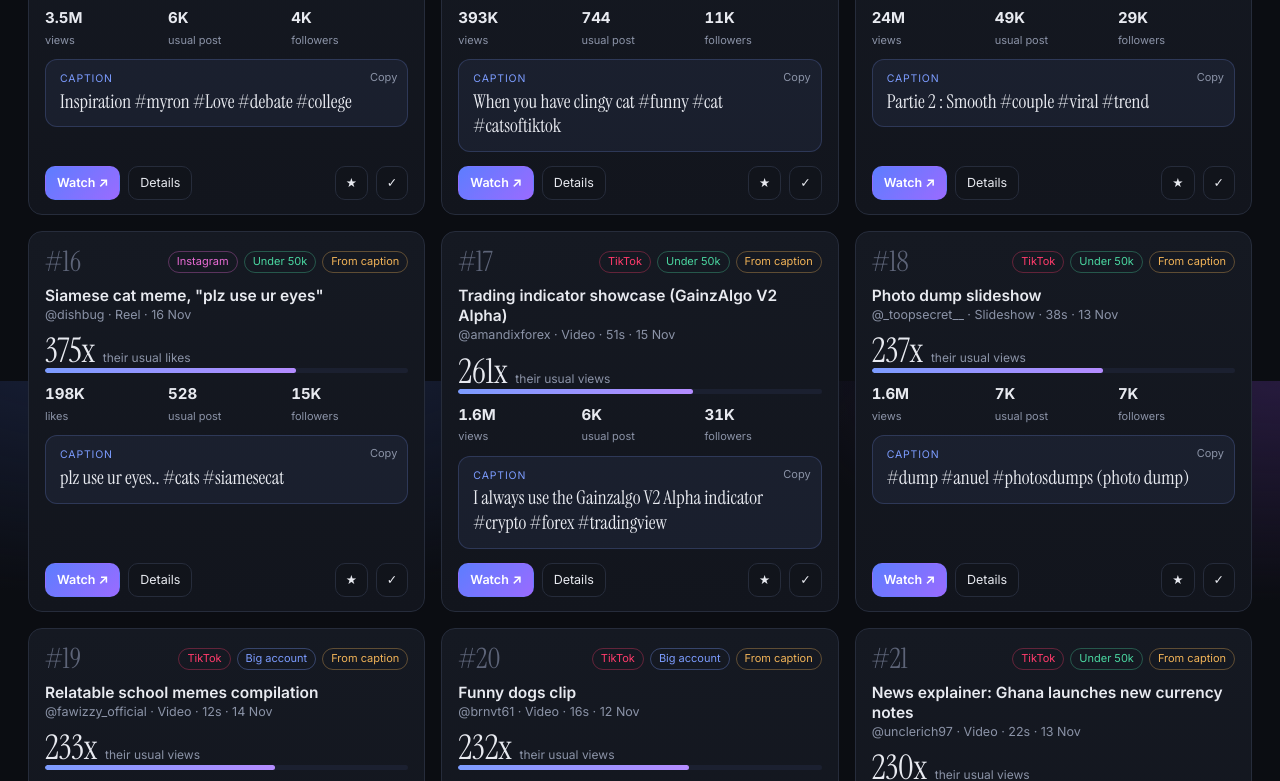
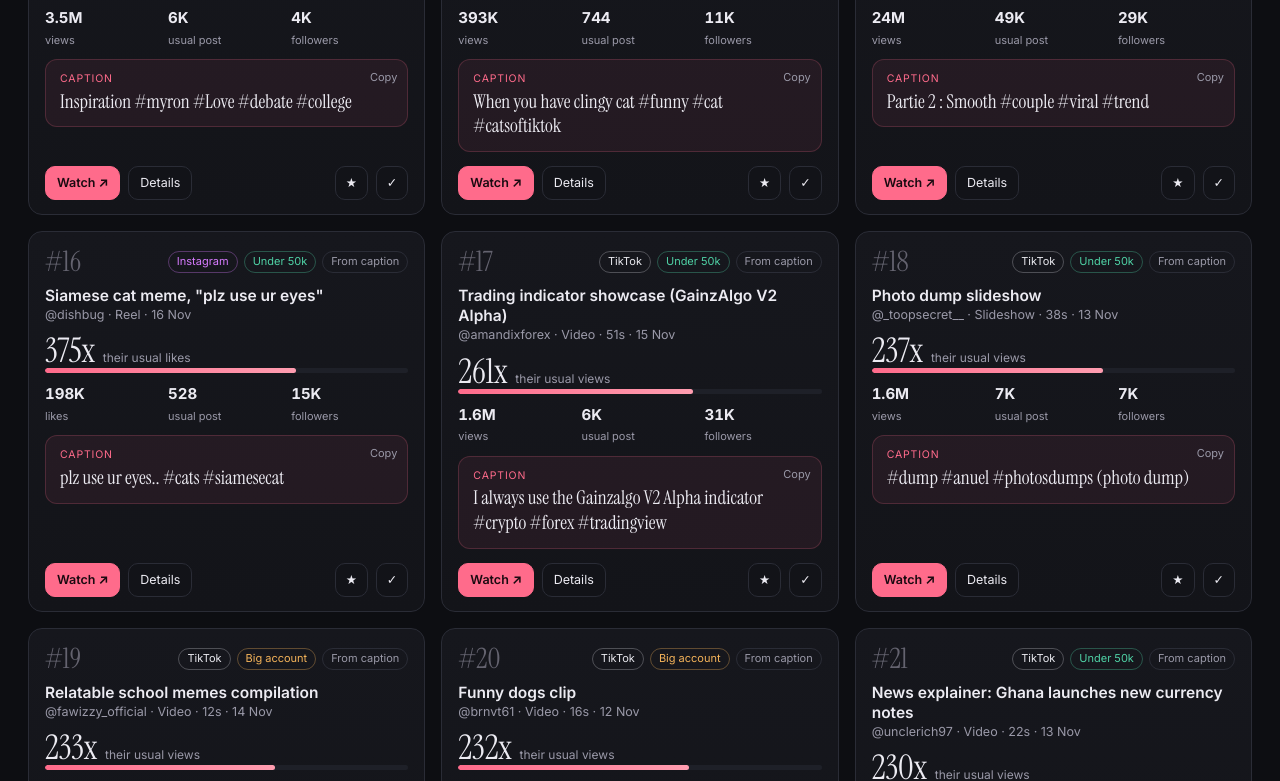
Before and after one commit to gabmiren/Viral-Content-Scraping, a plain HTML site: page index.html in a window 1280 px wide. Shown: the part 2019-2800 px from the top of the page. Drawn offline with Linux system fonts and the light colour scheme.

Commit message:
Switch the board to the coral and charcoal palette
Co-Authored-By: Claude Opus 5.5 <noreply@anthropic.com>
Claude-Session: https://claude.ai/code/session_014Wg4vrd1KVeMdZVRcTTgeB

```diff
--- a/app.js
+++ b/app.js
@@ -65,7 +65,7 @@
   const badges = (it) => {
     const pl = it.platform === 'Instagram' ? '<span class="badge ig">Instagram</span>' : '<span class="badge tt">TikTok</span>';
     const sz = it.size === 'small' ? '<span class="badge ok">Under 50k</span>' : '<span class="badge core">Big account</span>';
-    return `${pl}${sz}<span class="badge warn">From caption</span>`;
+    return `${pl}${sz}<span class="badge muted">From caption</span>`;
   };
   const card = (it) => {
     const usual = Math.max(1.5, (it.median / it.metric) * 100);
--- a/style.css
+++ b/style.css
@@ -1,52 +1,52 @@
 :root {
-  --bg: #0b0d12;
-  --bg2: #11141b;
-  --card: #151922;
-  --card2: #1b2030;
-  --line: #262c3b;
-  --text: #e8eaf0;
-  --muted: #8b93a7;
-  --dim: #5d6478;
-  --accent: #7c9cff;
-  --accent2: #b48cff;
-  --good: #4ad6a0;
-  --warn: #f2b458;
-  --tt: #ff3b6b;
-  --ig: #e86bd4;
+  --bg: #0d0e12;
+  --bg2: #121318;
+  --card: #16171d;
+  --card2: #1e2028;
+  --line: #2a2c36;
+  --text: #ecebf2;
+  --muted: #9a99a8;
+  --dim: #64636f;
+  --accent: #ff6b8b;
+  --accent2: #ff9db0;
+  --good: #4fd1a5;
+  --warn: #f5b45a;
+  --tt: #e9e9ef;
+  --ig: #d77bff;
   --radius: 14px;
 }
 * { box-sizing: border-box; }
 [hidden] { display: none !important; }
 html, body { margin: 0; background: var(--bg); color: var(--text); font-family: Inter, system-ui, sans-serif; font-size: 14px; line-height: 1.45; }
-body { background: radial-gradient(1200px 500px at 15% -10%, #1a2340 0%, transparent 60%), radial-gradient(900px 400px at 100% 0%, #261a3d 0%, transparent 55%), var(--bg); background-attachment: fixed; min-height: 100vh; }
+body { background: var(--bg); min-height: 100vh; }
 a { color: inherit; }
 button, select, input { font: inherit; color: inherit; }
 
 /* header */
 .top { display: flex; align-items: center; justify-content: space-between; gap: 20px; padding: 22px 28px 10px; flex-wrap: wrap; }
 .brand { display: flex; align-items: center; gap: 14px; }
-.logo-dot { width: 34px; height: 34px; border-radius: 50%; background: conic-gradient(from 200deg, var(--accent), var(--accent2), var(--tt), var(--accent)); box-shadow: 0 0 24px #7c9cff55; }
+.logo-dot { width: 34px; height: 34px; border-radius: 50%; background: conic-gradient(from 200deg, var(--accent), var(--accent2), var(--ig), var(--accent)); box-shadow: 0 0 24px #ff6b8b44; }
 h1 { font-family: 'Instrument Serif', serif; font-weight: 400; font-size: 30px; margin: 0; letter-spacing: .2px; }
 .sub { margin: 2px 0 0; color: var(--muted); font-size: 13px; }
 .search-wrap { position: relative; flex: 1; max-width: 460px; min-width: 240px; }
 .search-wrap svg { position: absolute; left: 14px; top: 50%; width: 16px; height: 16px; transform: translateY(-50%); fill: var(--dim); }
 #q { width: 100%; padding: 11px 14px 11px 40px; border-radius: 999px; border: 1px solid var(--line); background: var(--bg2); outline: none; }
-#q:focus { border-color: var(--accent); box-shadow: 0 0 0 3px #7c9cff22; }
+#q:focus { border-color: var(--accent); box-shadow: 0 0 0 3px #ff6b8b22; }
 
 /* tabs */
-.tabs { display: flex; gap: 4px; padding: 8px 24px 0; border-bottom: 1px solid var(--line); overflow-x: auto; position: sticky; top: 0; z-index: 5; background: #0b0d12ee; backdrop-filter: blur(10px); }
+.tabs { display: flex; gap: 4px; padding: 8px 24px 0; border-bottom: 1px solid var(--line); overflow-x: auto; position: sticky; top: 0; z-index: 5; background: #0d0e12ee; backdrop-filter: blur(10px); }
 .tabs button { background: none; border: 0; padding: 12px 14px; color: var(--muted); cursor: pointer; border-bottom: 2px solid transparent; white-space: nowrap; font-weight: 500; }
 .tabs button:hover { color: var(--text); }
 .tabs button.active { color: var(--text); border-bottom-color: var(--accent); }
 .pill { display: inline-block; min-width: 22px; padding: 1px 7px; margin-left: 4px; border-radius: 999px; background: var(--card2); color: var(--muted); font-size: 11px; text-align: center; }
-.tabs button.active .pill { background: #7c9cff22; color: var(--accent); }
+.tabs button.active .pill { background: #ff6b8b22; color: var(--accent); }
 
 /* controls */
 .controls { display: flex; justify-content: space-between; align-items: center; gap: 12px; padding: 16px 28px 4px; flex-wrap: wrap; }
 .chips { display: flex; gap: 6px; flex-wrap: wrap; }
 .chip { border: 1px solid var(--line); background: var(--bg2); padding: 6px 12px; border-radius: 999px; cursor: pointer; color: var(--muted); }
 .chip:hover { color: var(--text); }
-.chip.on { background: #7c9cff1f; border-color: #7c9cff66; color: var(--text); }
+.chip.on { background: #ff6b8b1f; border-color: #ff6b8b66; color: var(--text); }
 .right-controls { display: flex; gap: 10px; align-items: center; flex-wrap: wrap; }
 select { background: var(--bg2); border: 1px solid var(--line); border-radius: 10px; padding: 6px 10px; cursor: pointer; }
 .toggle { display: flex; align-items: center; gap: 6px; color: var(--muted); cursor: pointer; user-select: none; }
@@ -60,28 +60,28 @@ main { padding: 0 28px 60px; }
 
 /* cards */
 .grid { display: grid; grid-template-columns: repeat(auto-fill, minmax(310px, 1fr)); gap: 16px; }
-.card { background: linear-gradient(180deg, var(--card), #12151d); border: 1px solid var(--line); border-radius: var(--radius); padding: 16px 16px 14px; display: flex; flex-direction: column; gap: 10px; position: relative; transition: border-color .15s, transform .15s; }
-.card:hover { border-color: #3a4360; }
+.card { background: linear-gradient(180deg, var(--card), #131419); border: 1px solid var(--line); border-radius: var(--radius); padding: 16px 16px 14px; display: flex; flex-direction: column; gap: 10px; position: relative; transition: border-color .15s, transform .15s; }
+.card:hover { border-color: #444756; }
 .card.used { opacity: .5; }
 .card-top { display: flex; justify-content: space-between; align-items: center; gap: 8px; }
 .rank { font-family: 'Instrument Serif', serif; font-size: 28px; color: var(--dim); line-height: 1; }
 .badges { display: flex; gap: 6px; align-items: center; flex-wrap: wrap; justify-content: flex-end; }
 .badge { font-size: 11px; padding: 2px 8px; border-radius: 999px; border: 1px solid var(--line); color: var(--muted); white-space: nowrap; }
-.badge.tt { color: var(--tt); border-color: #ff3b6b55; }
-.badge.ig { color: var(--ig); border-color: #e86bd455; }
-.badge.ok { color: var(--good); border-color: #4ad6a055; }
-.badge.warn { color: var(--warn); border-color: #f2b45855; }
-.badge.core { color: var(--accent); border-color: #7c9cff55; }
+.badge.tt { color: var(--tt); border-color: #e9e9ef44; }
+.badge.ig { color: var(--ig); border-color: #d77bff55; }
+.badge.ok { color: var(--good); border-color: #4fd1a555; }
+.badge.warn { color: var(--warn); border-color: #f5b45a55; }
+.badge.core { color: var(--warn); border-color: #f5b45a55; }
 .format { font-weight: 600; font-size: 15.5px; line-height: 1.3; }
 .creator { color: var(--muted); font-size: 12.5px; }
-.tv { position: relative; background: #7c9cff12; border: 1px solid #7c9cff33; border-radius: 12px; padding: 12px 40px 12px 14px; font-family: 'Instrument Serif', serif; font-size: 19px; line-height: 1.3; cursor: pointer; }
-.tv:hover { background: #7c9cff1c; }
+.tv { position: relative; background: #ff6b8b12; border: 1px solid #ff6b8b33; border-radius: 12px; padding: 12px 40px 12px 14px; font-family: 'Instrument Serif', serif; font-size: 19px; line-height: 1.3; cursor: pointer; }
+.tv:hover { background: #ff6b8b1c; }
 .tv .lbl { display: block; font-family: Inter, sans-serif; font-size: 10.5px; letter-spacing: .08em; text-transform: uppercase; color: var(--accent); margin-bottom: 4px; }
 .tv .copy { position: absolute; top: 10px; right: 10px; font-family: Inter, sans-serif; font-size: 11px; color: var(--muted); }
 .stats { display: grid; grid-template-columns: repeat(3, 1fr); gap: 6px; font-variant-numeric: tabular-nums; }
 .stat b { display: block; font-size: 15px; }
 .stat span { font-size: 11px; color: var(--muted); }
-.field { font-size: 13px; color: #c9cedb; }
+.field { font-size: 13px; color: #cfcdd8; }
 .field b { color: var(--text); font-weight: 600; }
 .more { display: none; flex-direction: column; gap: 8px; }
 .card.open .more { display: flex; }
@@ -89,10 +89,10 @@ main { padding: 0 28px 60px; }
 .actions .spacer { flex: 1; }
 .btn.icon { padding: 7px 10px; }
 .btn { white-space: nowrap; border: 1px solid var(--line); background: var(--bg2); border-radius: 10px; padding: 7px 11px; cursor: pointer; font-size: 12.5px; text-decoration: none; display: inline-flex; align-items: center; gap: 5px; }
-.btn:hover { border-color: #3a4360; }
-.btn.primary { background: linear-gradient(135deg, #5d7dff, #9a6bff); border-color: transparent; color: #fff; font-weight: 600; }
+.btn:hover { border-color: #444756; }
+.btn.primary { background: var(--accent); border-color: var(--accent); color: #1a0a10; font-weight: 600; }
 .btn.star.on { color: #ffd166; border-color: #ffd16666; }
-.btn.usedb.on { color: var(--good); border-color: #4ad6a066; }
+.btn.usedb.on { color: var(--good); border-color: #4fd1a566; }
 
 /* list / table */
 .tbl-wrap { overflow-x: auto; border: 1px solid var(--line); border-radius: var(--radius); background: var(--card); }
@@ -137,3 +137,5 @@ tr.exp .clip { -webkit-line-clamp: unset; }
 .cmp-row .bar i { display: block; height: 100%; border-radius: 999px; }
 tr.usedrow td { opacity: .5; }
 @media (max-width: 640px) { .topics { padding-left: 14px; padding-right: 14px; } }
+
+.badge.muted { color: var(--muted); }
```
